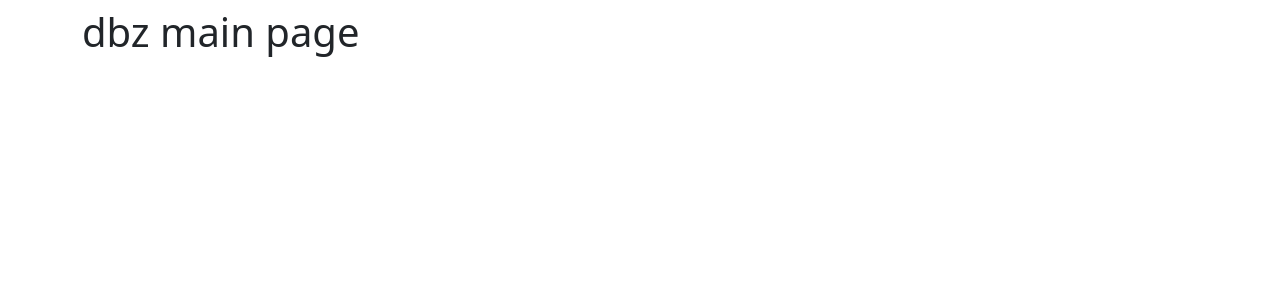
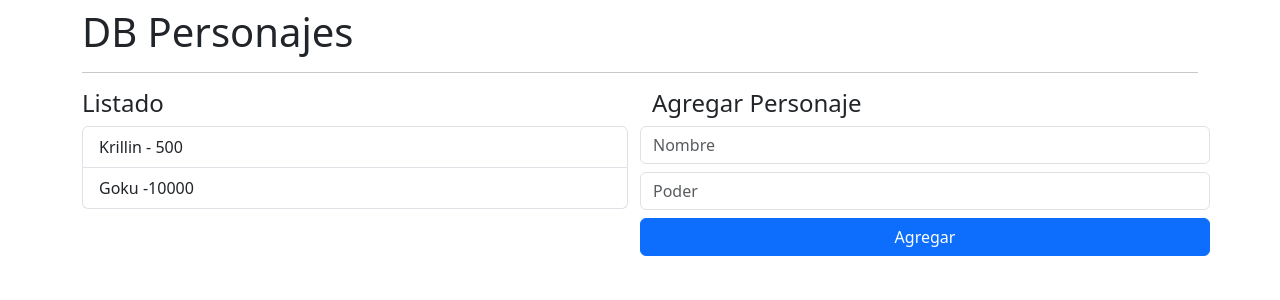
Before and after one commit to andresr89/Angular, an Angular app in the folder 02-bases/: page / in a window 1280 px wide. Shown: the top 300 px of the page. Built offline with nearby package versions, Linux system fonts and the light colour scheme.

Commit message:
dbz-list-component

```diff
--- /dev/null
+++ b/02-bases/src/app/dbz/components/list/list.component.css
@@ -0,0 +1,3 @@
+:host {
+  display: block;
+}
--- /dev/null
+++ b/02-bases/src/app/dbz/components/list/list.component.html
@@ -0,0 +1,5 @@
+<h4>Listado</h4>
+  <ul class="list-group">
+    <li class="list-group-item">Krillin - 500</li>
+    <li class="list-group-item">Goku -10000</li>
+  </ul>
--- a/02-bases/src/app/dbz/pages/main-page.component.html
+++ b/02-bases/src/app/dbz/pages/main-page.component.html
@@ -1 +1,33 @@
-<h1>dbz main page</h1>
+<h1>DB Personajes</h1>
+
+<hr>
+
+<div class="row">
+  <div class="col">
+
+    <app-dbz-list></app-dbz-list>
+
+
+  </div>
+
+  <div class="col">
+<!--
+    <app-add-character></app-add-character> -->
+
+    <h4>Agregar Personaje</h4>
+
+    <form class="row">
+
+      <input type="text" class="form-control mb-2 " placeholder="Nombre">
+
+      <input type="text" class="form-control mb-2" placeholder="Poder">
+
+      <button type="submit" class="btn btn-primary">
+        Agregar
+      </button>
+
+    </form>
+
+  </div>
+
+</div>
```
Also changed, not shown: 02-bases/src/app/dbz/components/list/list.component.ts (added, +8 -0 lines), 02-bases/src/app/dbz/dbz.module.ts (+5 -2 lines).
